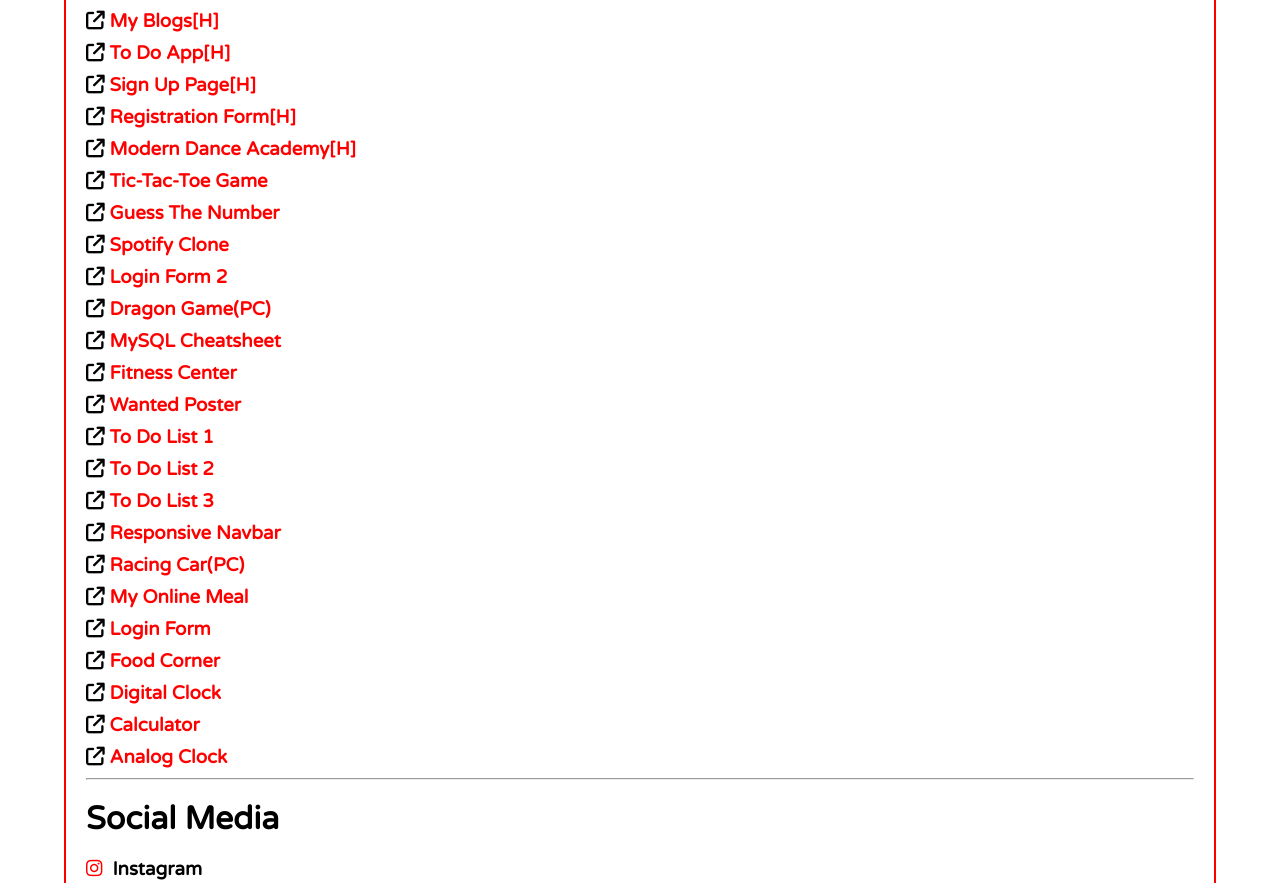
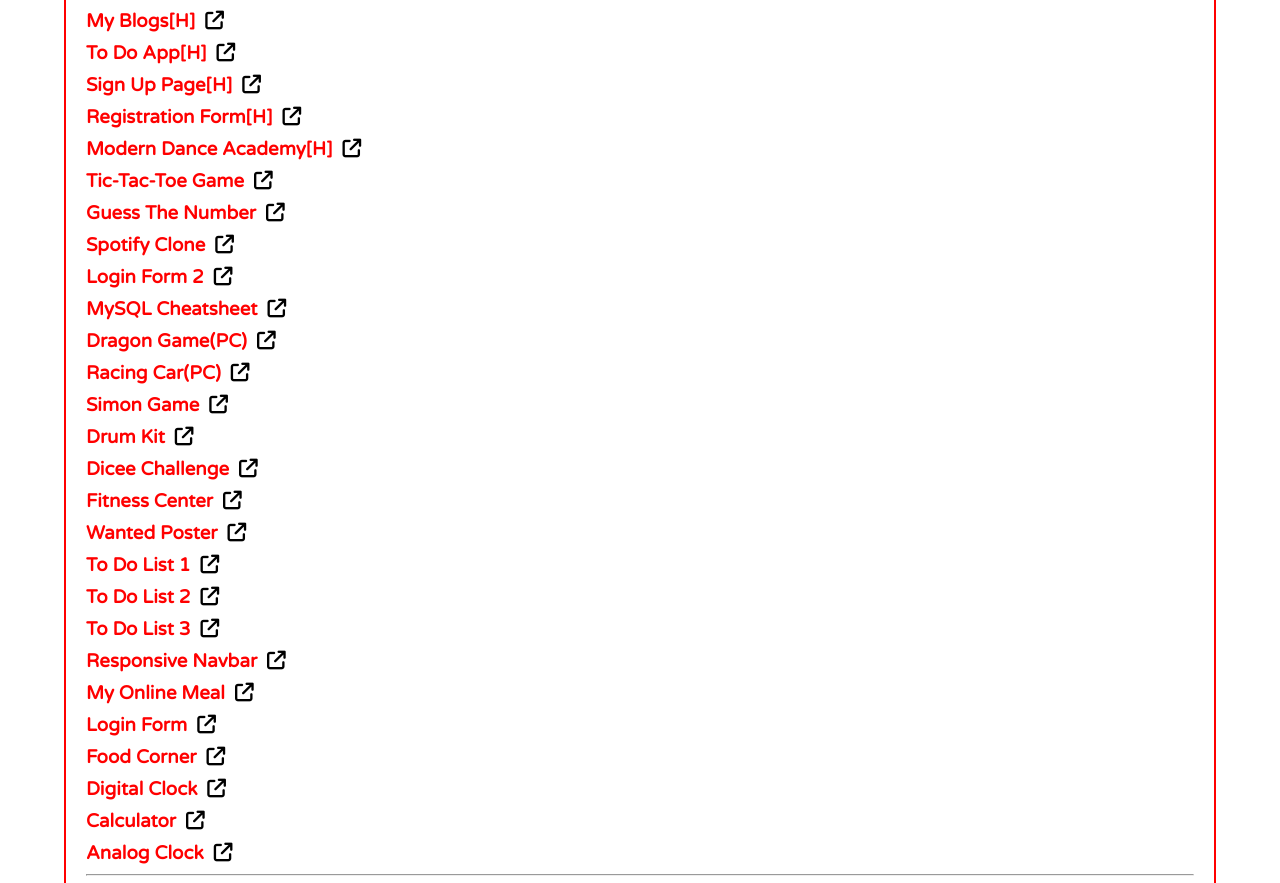
Before and after one commit to prashantyadav8301/myportfolio.github.io, a plain HTML site: page link.html in a window 1280 px wide. Shown: the part 320-1203 px from the top of the page. Drawn offline with Linux system fonts and the light colour scheme; a web font is replaced by a local one.

Commit message:
Three projects added

```diff
--- a/link.html
+++ b/link.html
@@ -39,30 +39,33 @@
                 <h3><a href="https://github.com/prashantyadav8301"><i class="fa-brands fa-github"></i></a>GitHub</h3>
                 <hr>
                 <h1>Site Links</h1>
-                <h3><i class="fa-solid fa-arrow-up-right-from-square"></i> <a href="https://blogpage-website.herokuapp.com">My Blogs[H]</a></h3>
-                <h3><i class="fa-solid fa-arrow-up-right-from-square"></i> <a href="https://dailytasks-v2.herokuapp.com">To Do App[H]</a></h3>
-                <h3><i class="fa-solid fa-arrow-up-right-from-square"></i> <a href="https://signup-page-01.herokuapp.com">Sign Up Page[H]</a></h3>
-                <h3><i class="fa-solid fa-arrow-up-right-from-square"></i> <a href="https://student-reg-form.herokuapp.com">Registration Form[H]</a></h3>
-                <h3><i class="fa-solid fa-arrow-up-right-from-square"></i> <a href="https://yadav-dance-academy.herokuapp.com">Modern Dance Academy[H]</a></h3>
-                <h3><i class="fa-solid fa-arrow-up-right-from-square"></i> <a href="https://tic-tac-toe.naivecoder.tech">Tic-Tac-Toe Game</a></h3>
-                <h3><i class="fa-solid fa-arrow-up-right-from-square"></i> <a href="https://guessme.naivecoder.tech">Guess The Number</a></h3>
-                <h3><i class="fa-solid fa-arrow-up-right-from-square"></i> <a href="https://spotify.naivecoder.tech">Spotify Clone</a></h3>
-                <h3><i class="fa-solid fa-arrow-up-right-from-square"></i> <a href="https://loginform2.naivecoder.tech">Login Form 2</a></h3>
-                <h3><i class="fa-solid fa-arrow-up-right-from-square"></i> <a href="https://dragongame.naivecoder.tech">Dragon Game(PC)</a></h3>
-                <h3><i class="fa-solid fa-arrow-up-right-from-square"></i> <a href="https://cheatsheet.naivecoder.tech">MySQL Cheatsheet</a></h3>
-                <h3><i class="fa-solid fa-arrow-up-right-from-square"></i> <a href="https://yadavfitnesscenter.naive-coder.me">Fitness Center</a></h3>
-                <h3><i class="fa-solid fa-arrow-up-right-from-square"></i> <a href="https://wanted.naive-coder.me">Wanted Poster</a></h3>
-                <h3><i class="fa-solid fa-arrow-up-right-from-square"></i> <a href="https://todolist.naive-coder.me">To Do List 1</a></h3>
-                <h3><i class="fa-solid fa-arrow-up-right-from-square"></i> <a href="https://todolist2.naive-coder.me">To Do List 2</a></h3>
-                <h3><i class="fa-solid fa-arrow-up-right-from-square"></i> <a href="https://todolist3.naive-coder.me">To Do List 3</a></h3>
-                <h3><i class="fa-solid fa-arrow-up-right-from-square"></i> <a href="https://responsivenavbar.naive-coder.me">Responsive Navbar</a></h3>
-                <h3><i class="fa-solid fa-arrow-up-right-from-square"></i> <a href="https://racingcar.naive-coder.me">Racing Car(PC)</a></h3>
-                <h3><i class="fa-solid fa-arrow-up-right-from-square"></i> <a href="https://myonlinemeal.naive-coder.me">My Online Meal</a></h3>
-                <h3><i class="fa-solid fa-arrow-up-right-from-square"></i> <a href="https://loginform.naive-coder.me">Login Form</a></h3>
-                <h3><i class="fa-solid fa-arrow-up-right-from-square"></i> <a href="https://foodcorner.naive-coder.me">Food Corner</a></h3>
-                <h3><i class="fa-solid fa-arrow-up-right-from-square"></i> <a href="https://digitalclock.naive-coder.me">Digital Clock</a></h3>
-                <h3><i class="fa-solid fa-arrow-up-right-from-square"></i> <a href="https://calculator.naive-coder.me">Calculator</a></h3>
-                <h3><i class="fa-solid fa-arrow-up-right-from-square"></i> <a href="https://clock.naive-coder.me">Analog Clock</a></h3>
+                <h3> <a href="https://blogpage-website.herokuapp.com">My Blogs[H]</a><i class="fa-solid fa-arrow-up-right-from-square"></i></h3>
+                <h3> <a href="https://dailytasks-v2.herokuapp.com">To Do App[H]</a><i class="fa-solid fa-arrow-up-right-from-square"></i></h3>
+                <h3> <a href="https://signup-page-01.herokuapp.com">Sign Up Page[H]</a><i class="fa-solid fa-arrow-up-right-from-square"></i></h3>
+                <h3> <a href="https://student-reg-form.herokuapp.com">Registration Form[H]</a><i class="fa-solid fa-arrow-up-right-from-square"></i></h3>
+                <h3> <a href="https://yadav-dance-academy.herokuapp.com">Modern Dance Academy[H]</a><i class="fa-solid fa-arrow-up-right-from-square"></i></h3>
+                <h3> <a href="https://tic-tac-toe.naivecoder.tech">Tic-Tac-Toe Game</a><i class="fa-solid fa-arrow-up-right-from-square"></i></h3>
+                <h3> <a href="https://guessme.naivecoder.tech">Guess The Number</a><i class="fa-solid fa-arrow-up-right-from-square"></i></h3>
+                <h3> <a href="https://spotify.naivecoder.tech">Spotify Clone</a><i class="fa-solid fa-arrow-up-right-from-square"></i></h3>
+                <h3> <a href="https://loginform2.naivecoder.tech">Login Form 2</a><i class="fa-solid fa-arrow-up-right-from-square"></i></h3>
+                <h3> <a href="https://cheatsheet.naivecoder.tech">MySQL Cheatsheet</a><i class="fa-solid fa-arrow-up-right-from-square"></i></h3>
+                <h3> <a href="https://dragongame.naivecoder.tech">Dragon Game(PC)</a><i class="fa-solid fa-arrow-up-right-from-square"></i></h3>
+                <h3> <a href="https://racingcar.naive-coder.me">Racing Car(PC)</a><i class="fa-solid fa-arrow-up-right-from-square"></i></h3>
+                <h3> <a href="https://simongame.naive-coder.me">Simon Game</a><i class="fa-solid fa-arrow-up-right-from-square"></i></h3>
+                <h3> <a href="https://drumkit.naive-coder.me">Drum Kit</a><i class="fa-solid fa-arrow-up-right-from-square"></i></h3>
+                <h3> <a href="https://dicee.naive-coder.me">Dicee Challenge</a><i class="fa-solid fa-arrow-up-right-from-square"></i></h3>
+                <h3> <a href="https://yadavfitnesscenter.naive-coder.me">Fitness Center</a><i class="fa-solid fa-arrow-up-right-from-square"></i></h3>
+                <h3> <a href="https://wanted.naive-coder.me">Wanted Poster</a><i class="fa-solid fa-arrow-up-right-from-square"></i></h3>
+                <h3> <a href="https://todolist.naive-coder.me">To Do List 1</a><i class="fa-solid fa-arrow-up-right-from-square"></i></h3>
+                <h3> <a href="https://todolist2.naive-coder.me">To Do List 2</a><i class="fa-solid fa-arrow-up-right-from-square"></i></h3>
+                <h3> <a href="https://todolist3.naive-coder.me">To Do List 3</a><i class="fa-solid fa-arrow-up-right-from-square"></i></h3>
+                <h3> <a href="https://responsivenavbar.naive-coder.me">Responsive Navbar</a><i class="fa-solid fa-arrow-up-right-from-square"></i></h3>
+                <h3> <a href="https://myonlinemeal.naive-coder.me">My Online Meal</a><i class="fa-solid fa-arrow-up-right-from-square"></i></h3>
+                <h3> <a href="https://loginform.naive-coder.me">Login Form</a><i class="fa-solid fa-arrow-up-right-from-square"></i></h3>
+                <h3> <a href="https://foodcorner.naive-coder.me">Food Corner</a><i class="fa-solid fa-arrow-up-right-from-square"></i></h3>
+                <h3> <a href="https://digitalclock.naive-coder.me">Digital Clock</a><i class="fa-solid fa-arrow-up-right-from-square"></i></h3>
+                <h3> <a href="https://calculator.naive-coder.me">Calculator</a><i class="fa-solid fa-arrow-up-right-from-square"></i></h3>
+                <h3> <a href="https://clock.naive-coder.me">Analog Clock</a><i class="fa-solid fa-arrow-up-right-from-square"></i></h3>
                 <hr>
                 <h1>Social Media</h1>
                 <h3><a href="https://www.instagram.com/_p.r.a.s.h.a.n.t_01_/"><i class="fa-brands fa-instagram"></i></a>Instagram</h3>
```
